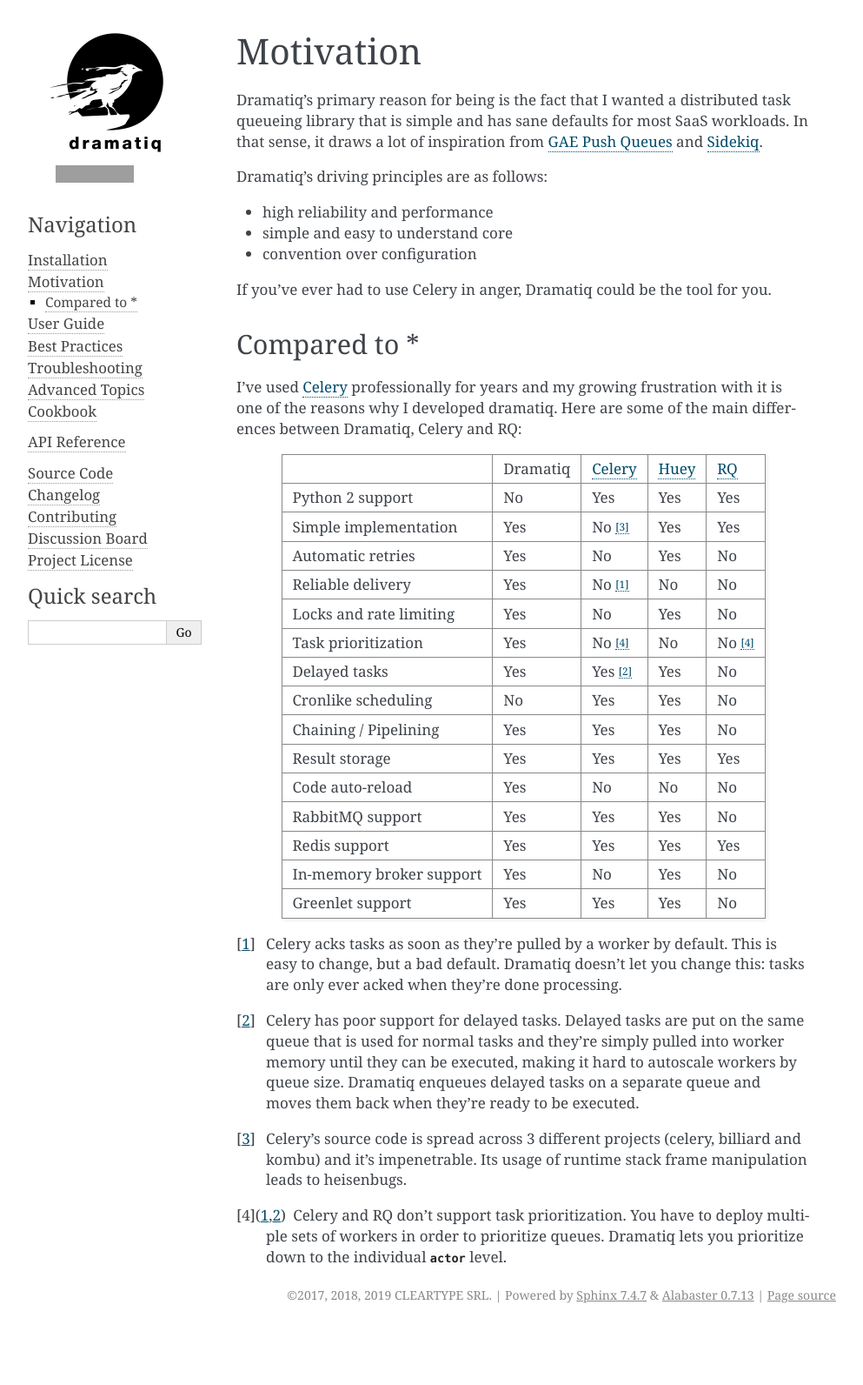
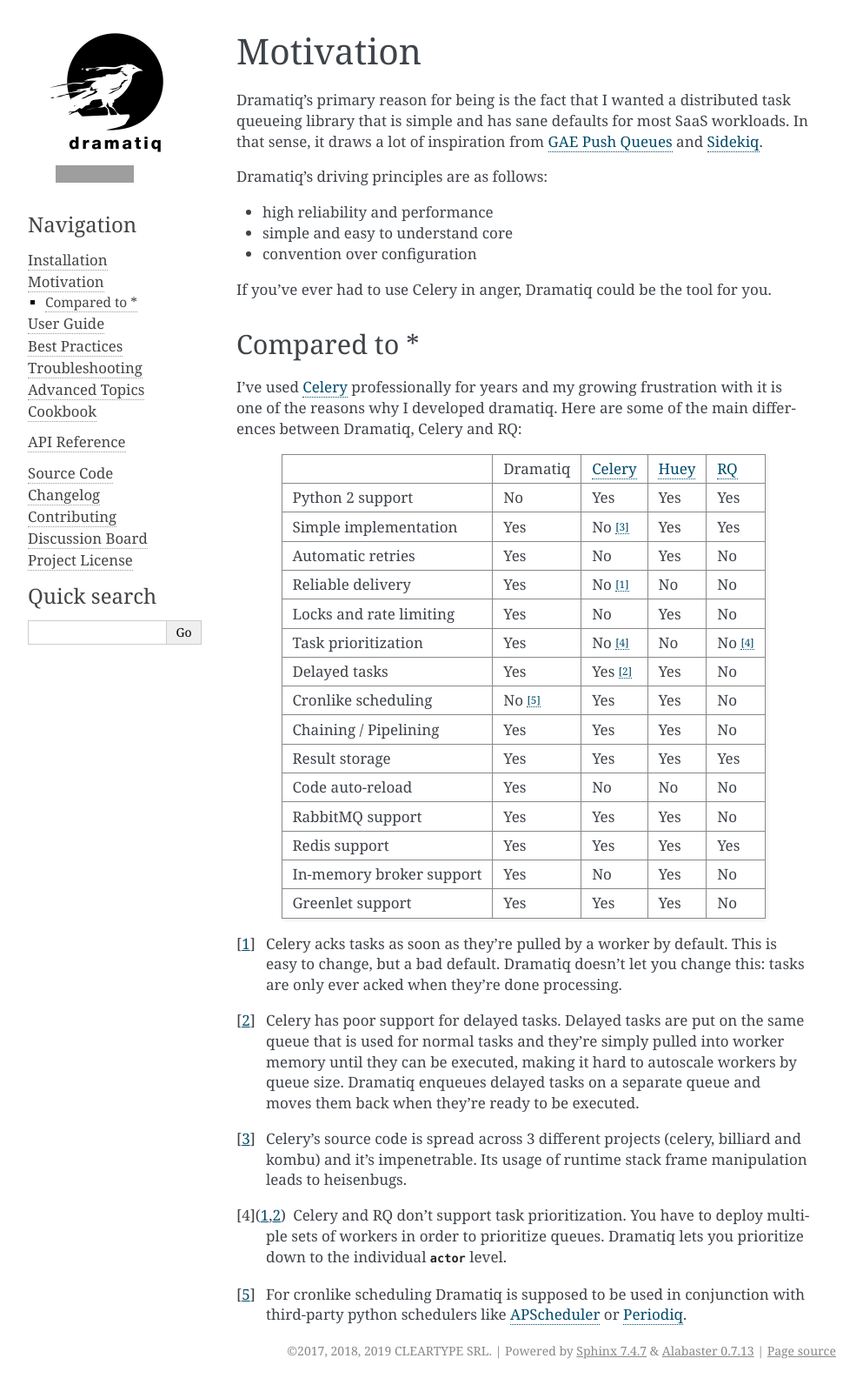
Before and after one commit to Bogdanp/dramatiq, a Sphinx documentation site: the page built from docs/source/motivation.rst, in a window 1280 px wide. Shown: the whole page at 87% size, without its empty margins (148-1141 px from the left). Built offline with Sphinx 7.4.7, drawn with Linux system fonts in a browser that asks for light colours; before the commit the page ends 1528 px from its top, so only the background shows below that; grey boxes are pictures that could not be loaded.

Commit message:
doc: motivation for not implementing cronlike scheduling

```diff
--- a/docs/source/motivation.rst
+++ b/docs/source/motivation.rst
@@ -100,7 +100,13 @@
            queues.  Dramatiq lets you prioritize down to the
            individual |Actor| level.
 
+.. [#cron] For cronlike scheduling Dramatiq is supposed to be used in
+           conjunction with third-party python schedulers like
+           APScheduler_ or Periodiq_.
+
 
 .. _Celery: http://celeryproject.org
 .. _huey: https://huey.readthedocs.io/
 .. _RQ: http://python-rq.org/
+.. _APScheduler: https://apscheduler.readthedocs.io/
+.. _Periodiq: https://gitlab.com/bersace/periodiq
```
Also changed, not shown: other parts of docs/source/motivation.rst (+1 -1 lines).
